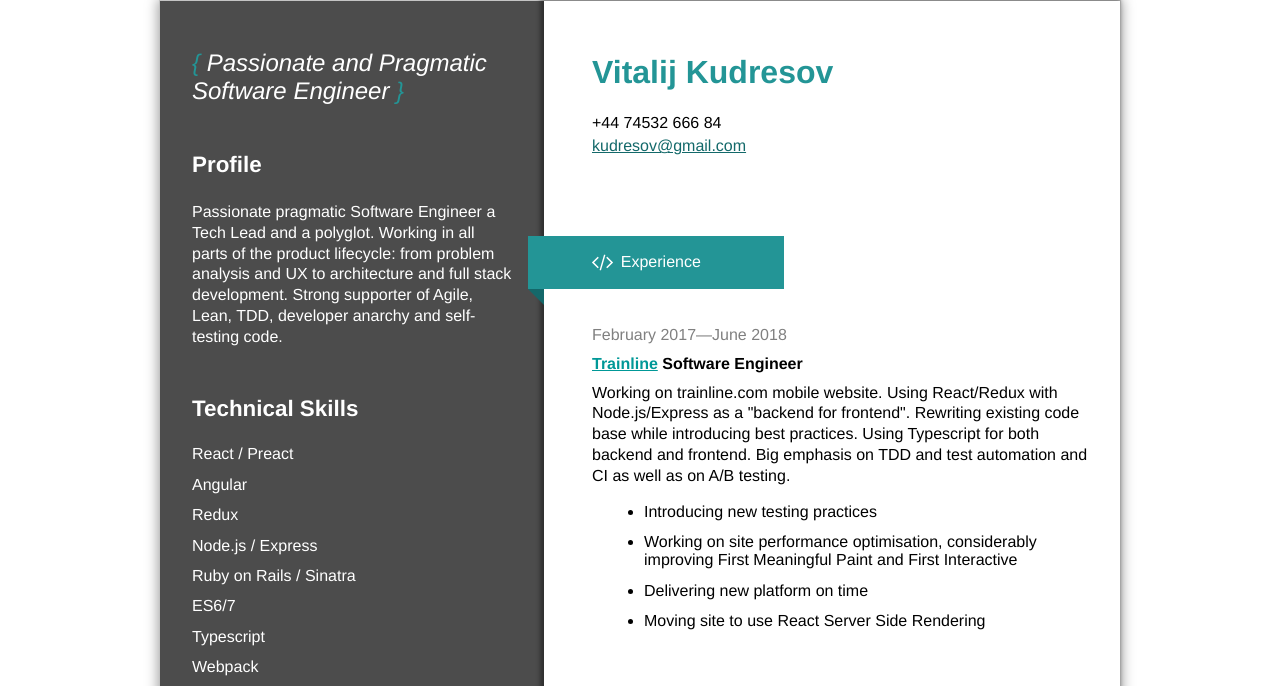
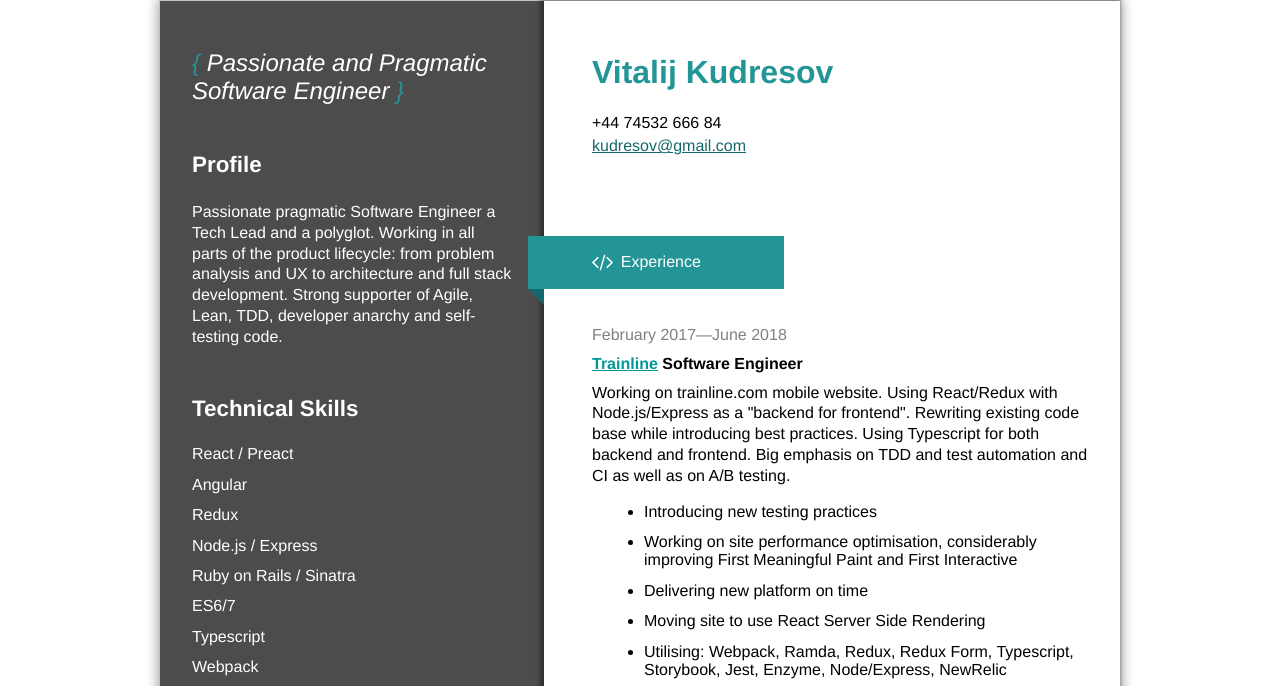
Before and after one commit to kudresov/cv, a website: page index.html in a window 1280 px wide. Shown: the top 686 px of the page. Drawn offline with Linux system fonts and the light colour scheme.

Commit message:
added more details about trainline

```diff
--- a/index.html
+++ b/index.html
@@ -95,6 +95,8 @@
               Interactive</li>
             <li>Delivering new platform on time</li>
             <li>Moving site to use React Server Side Rendering</li>
+            <li>Utilising: Webpack, Ramda, Redux, Redux Form, Typescript, Storybook, Jest, Enzyme, Node/Express,
+              NewRelic</li>
           </ul>
 
         </article>
```
Also changed, not shown: 1 other file.
